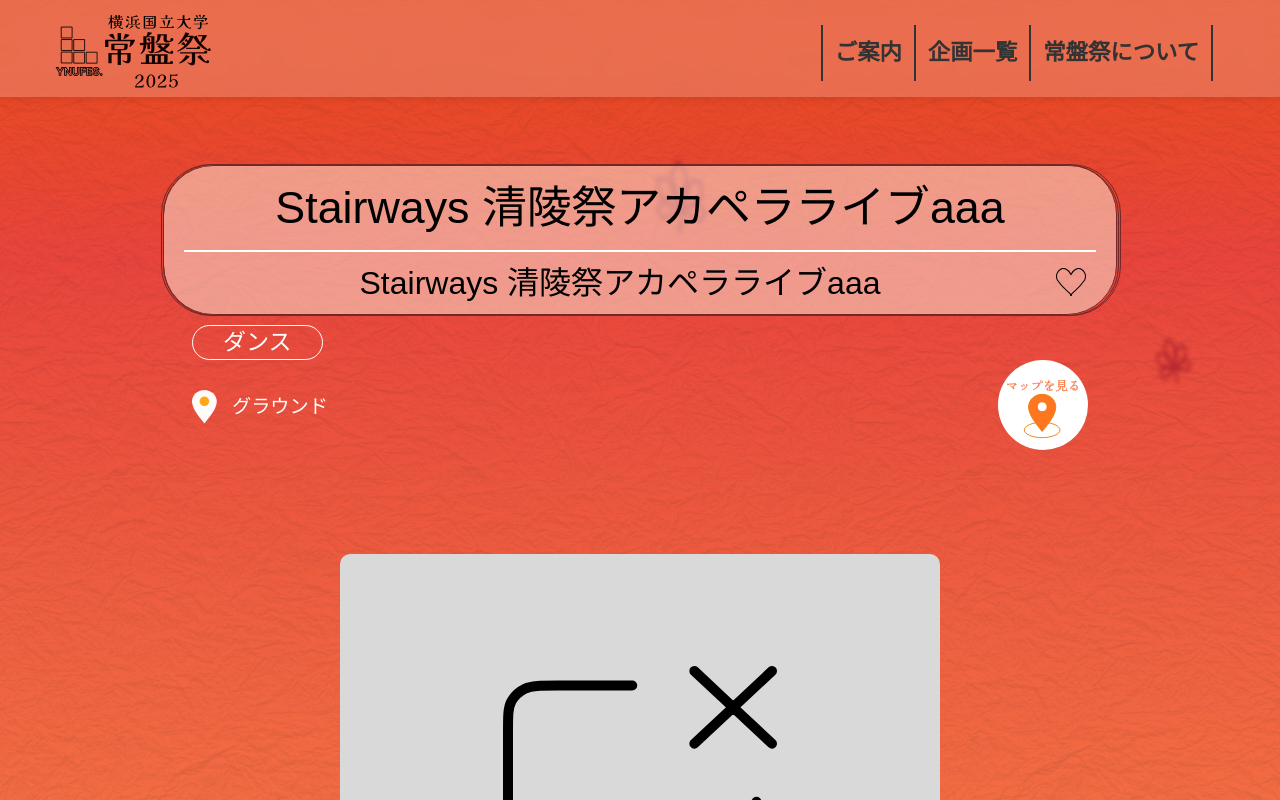
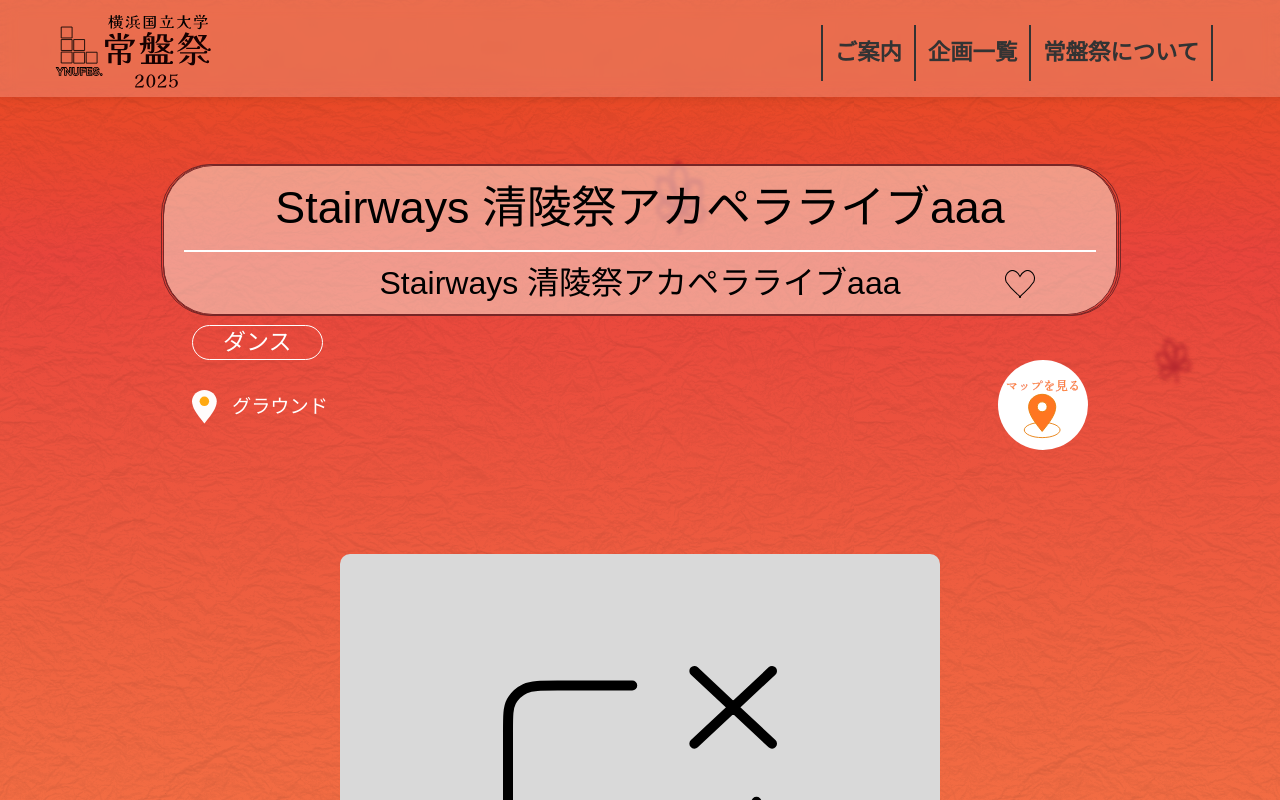
Before and after one commit to ynufes-tech/ynufes-tokiwa25, a Nuxt app: page /events/1 in a window 1280 px wide. Shown: the top 800 px of the page. Built offline with nearby package versions, Linux system fonts and the light colour scheme; a web font is replaced by a local one.

Commit message:
団体名といいね位置調整

```diff
--- a/pages/events/[id].vue
+++ b/pages/events/[id].vue
@@ -120,10 +120,24 @@ function toggleFavo() {
   .bottom {
     display: flex;
     align-items: center;
+    justify-content: center;
+    position: relative;
     .org-name {
-      margin: 0 auto;
       font-size: min(2.5vw, 2rem);
       padding: 15px 0;
+      @include md {
+        font-size: 3vw;
+        padding: 10px 0;
+      }
+      @include sm {
+        font-size: max(.7rem , 3.7vw);
+        padding: 10px 0;
+      }
+    }
+    .favo-wrap {
+      position: absolute;
+      top: 30%;
+      left: 90%;
     }
     .favo {
       position: relative;
@@ -131,10 +145,9 @@ function toggleFavo() {
       cursor: pointer;
       width: 30px;
       height: 30px;
-      margin-right: 10px;
       @include md {
-        width: 20px;
-        height: 20px;
+        width: 18px;
+        height: 18px;
       }
     }
     .favorite {
@@ -152,22 +165,14 @@ function toggleFavo() {
   @include md {
     padding: 0 10px;
     .event-title {
-      font-size: 4vw;
+      font-size: 4.2vw;
       padding: 15px 0;
-    }
-    .org-name {
-      font-size: 3vw;
-      padding: 10px 0;
     }
   }
   @include sm {
     padding: 0 10px;
     .event-title {
-      font-size: 4.5vw;
-    }
-    .org-name {
-      font-size: 3.5vw;
-      padding: 10px 0;
+      font-size: 4.8vw;
     }
   }
 }
```
